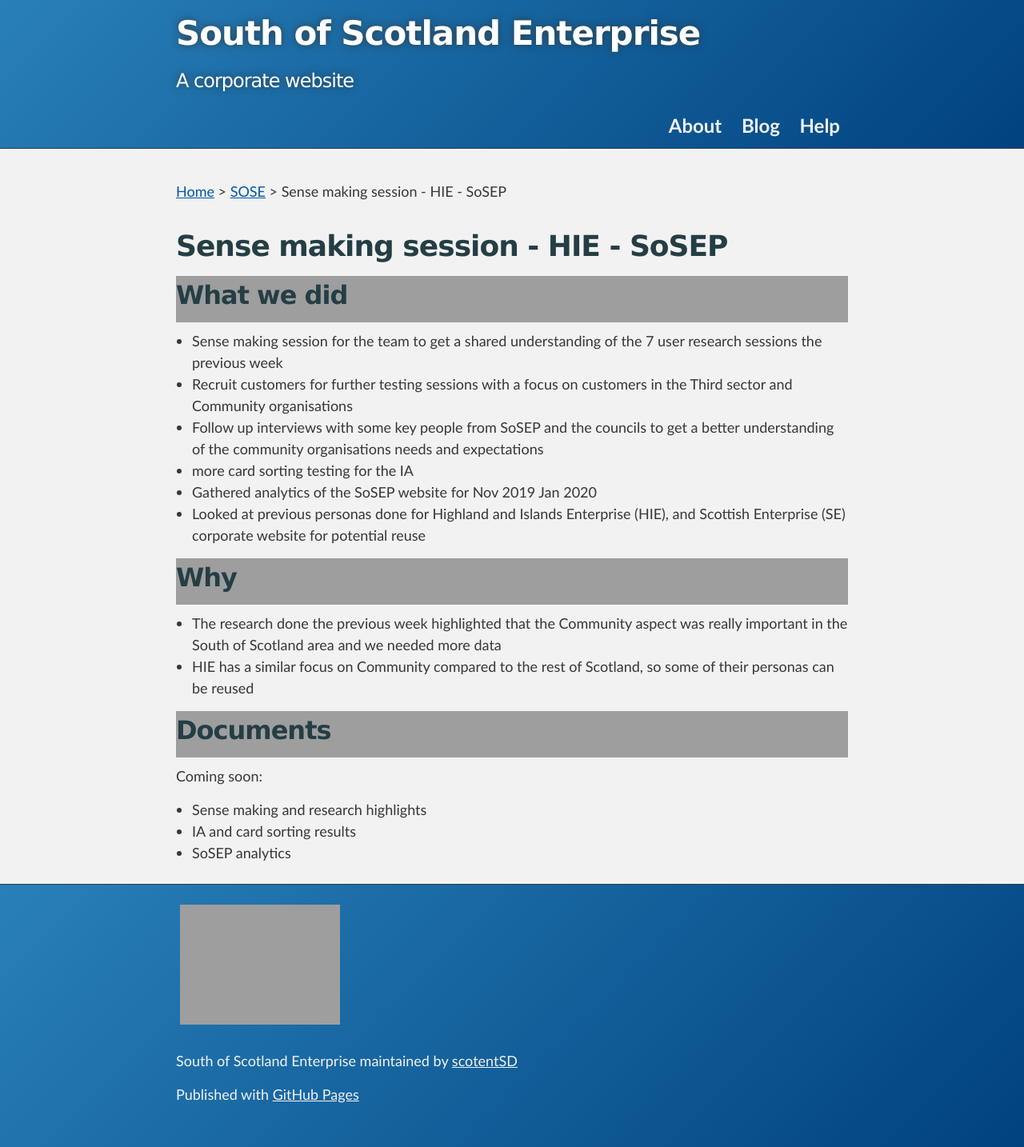
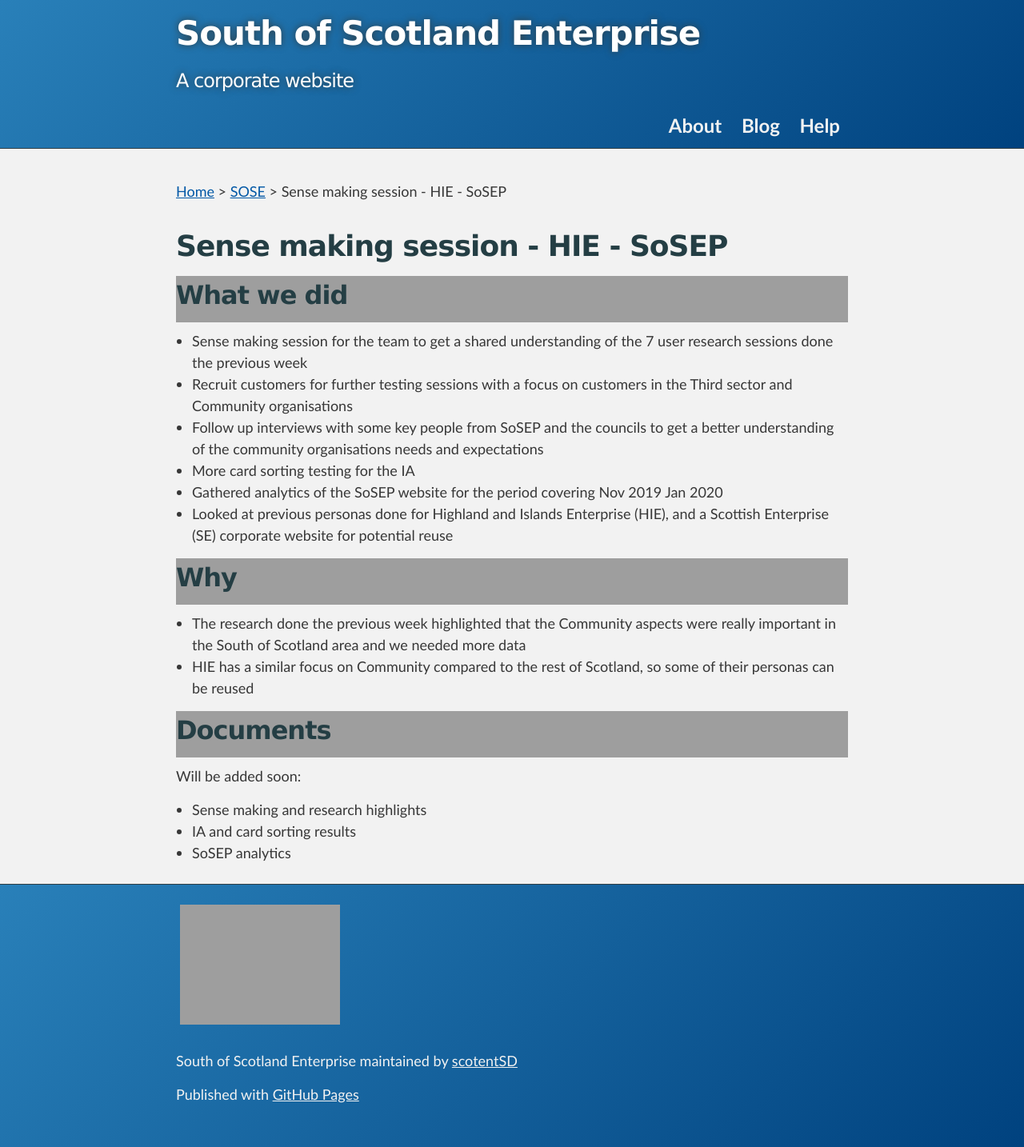
Before and after one commit to scotentSD/SOSE, a Jekyll site: the page built from _posts/2020-02-04-sensemaking-04-02-2020.md, in a window 1280 px wide. Shown: the whole page at 80% size. Built offline with Jekyll 4.4.1, drawn with Linux system fonts in a browser that asks for light colours.

Commit message:
SK - small updates

```diff
--- a/_posts/2020-02-04-sensemaking-04-02-2020.md
+++ b/_posts/2020-02-04-sensemaking-04-02-2020.md
@@ -8,20 +8,20 @@ display_date: week starting 03/03/20 # Date to show on the page
 ---
 
 ## What we did
-- Sense making session for the team to get a shared understanding of the 7 user research sessions the previous week
+- Sense making session for the team to get a shared understanding of the 7 user research sessions done the previous week
 - Recruit customers for further testing sessions with a focus on customers in the Third sector and Community organisations
 - Follow up interviews with some key people from SoSEP and the councils to get a better understanding of the community organisations needs and expectations
-- more card sorting testing for the IA
-- Gathered analytics of the SoSEP website for Nov 2019 Jan 2020
-- Looked at previous personas done for Highland and Islands Enterprise (HIE), and Scottish Enterprise (SE) corporate website for potential reuse
+- More card sorting testing for the IA
+- Gathered analytics of the SoSEP website for the period covering Nov 2019 Jan 2020
+- Looked at previous personas done for Highland and Islands Enterprise (HIE), and a Scottish Enterprise (SE) corporate website for potential reuse
 
 
 ## Why
-- The research done the previous week highlighted that the Community aspect was really important in the South of Scotland area and we needed more data
+- The research done the previous week highlighted that the Community aspects were really important in the South of Scotland area and we needed more data
 - HIE has a similar focus on Community compared to the rest of Scotland, so some of their personas can be reused
 
 ## Documents
-Coming soon:
+Will be added soon:
 - Sense making and research highlights
 - IA and card sorting results
 - SoSEP analytics
```
